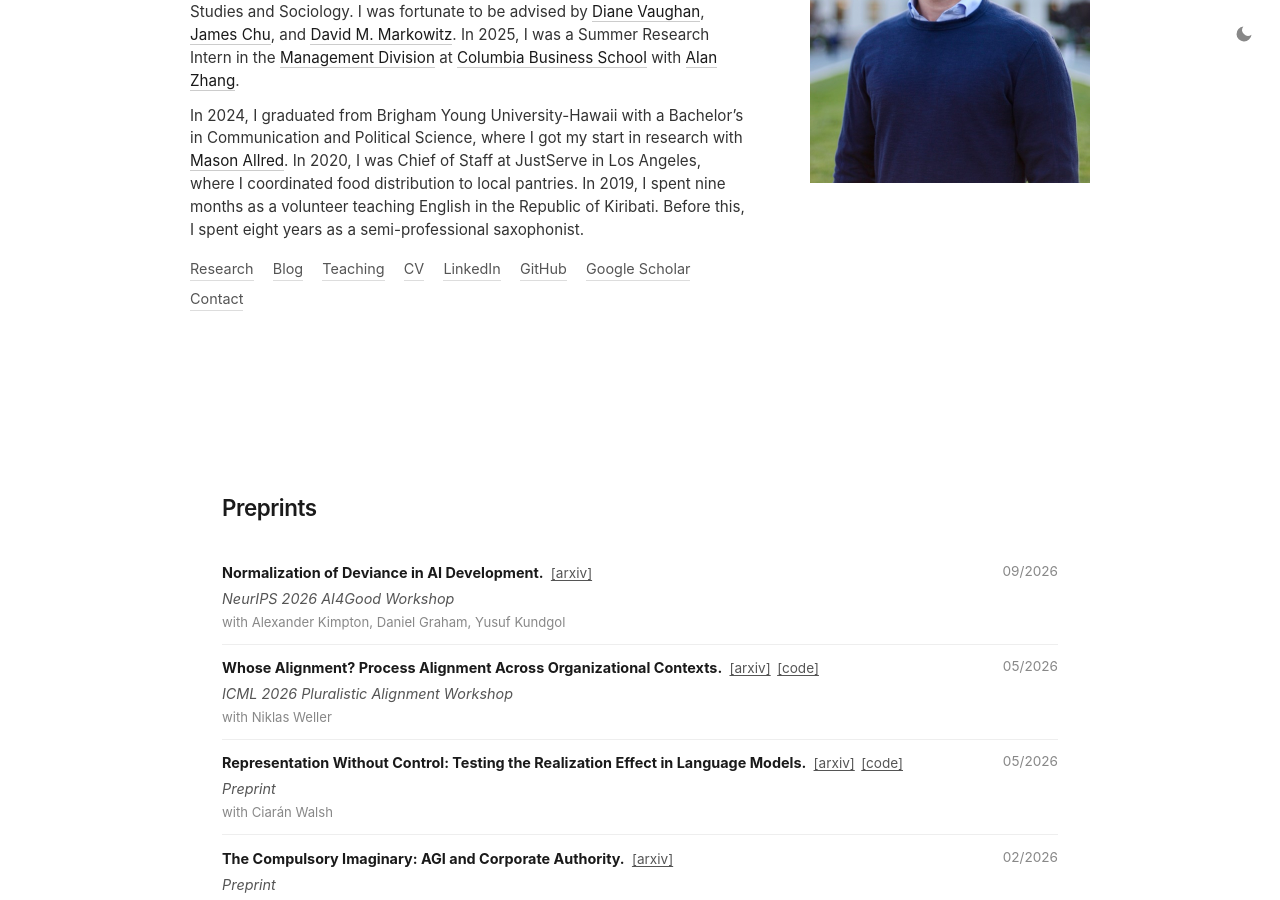
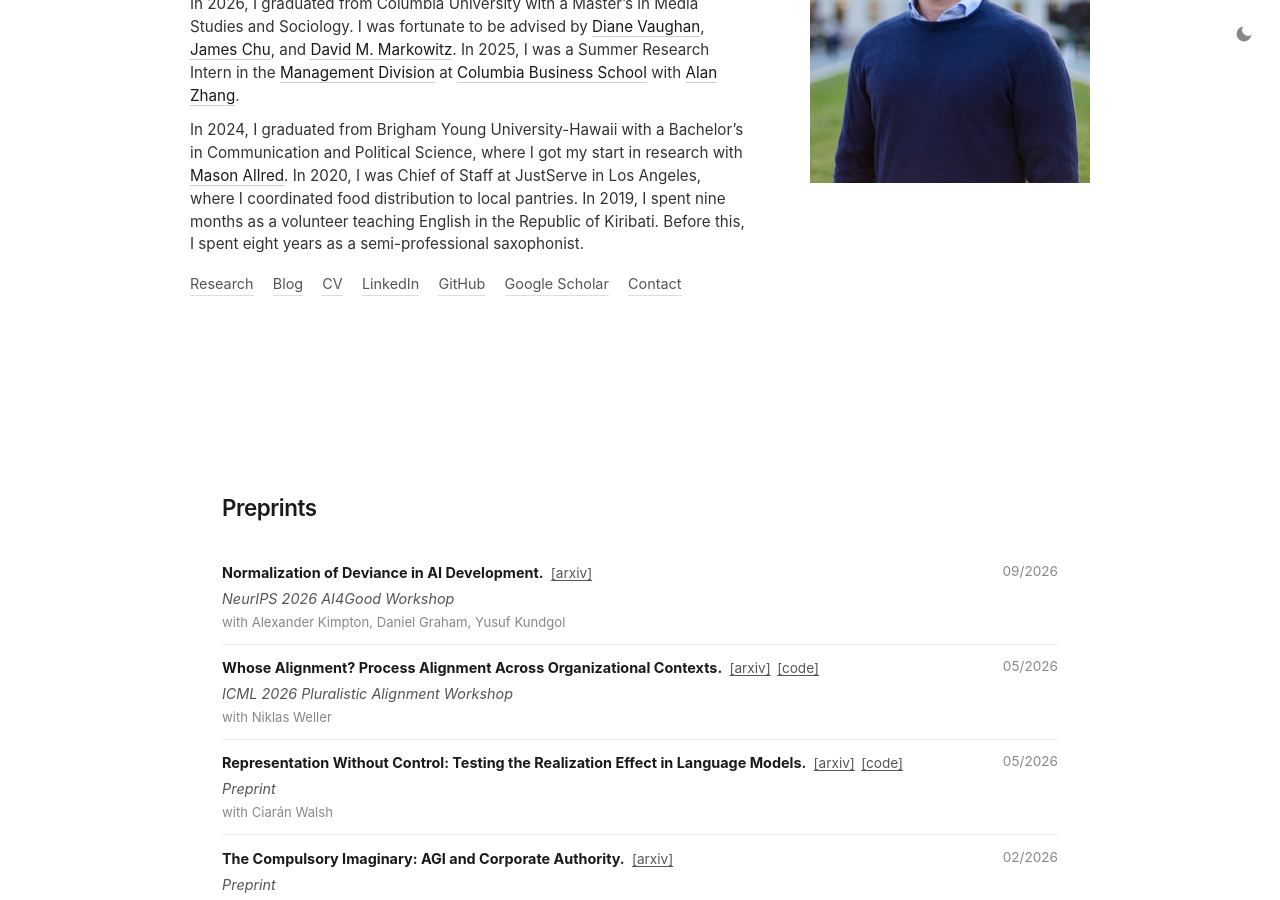
Before and after one commit to EmilioBarkett/emiliobarkett.github.io, a Jekyll site: the page built from index.html, in a window 1280 px wide and 900 px high, scrolled down 442 px. Built offline with Jekyll 4.4.1, drawn with Linux system fonts in a browser that asks for light colours.

Commit message:
Remove Teaching from nav, keep page reachable by direct link

```diff
--- a/index.html
+++ b/index.html
@@ -14,7 +14,6 @@ description: "Emilio Barkett is an AI safety researcher and fieldbuilder working
       <nav class="links">
           <a href="#research">Research</a>
           <a href="/blog.html">Blog</a>
-          <a href="/teaching.html">Teaching</a>
           <a href="/Emilio-Barkett-CV.pdf" target="_blank" rel="noopener">CV</a>
           <a href="https://linkedin.com/in/emiliobarkett/" target="_blank" rel="noopener">LinkedIn</a>
           <a href="https://github.com/EmilioBarkett" target="_blank" rel="noopener">GitHub</a>
```
